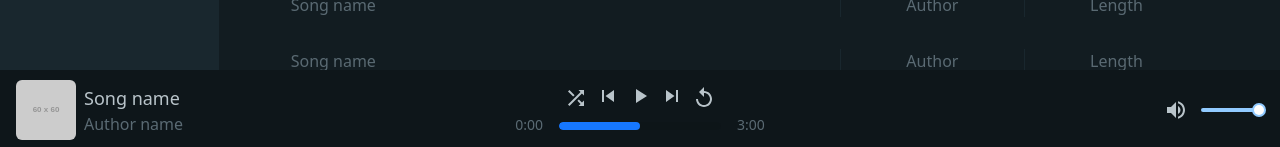
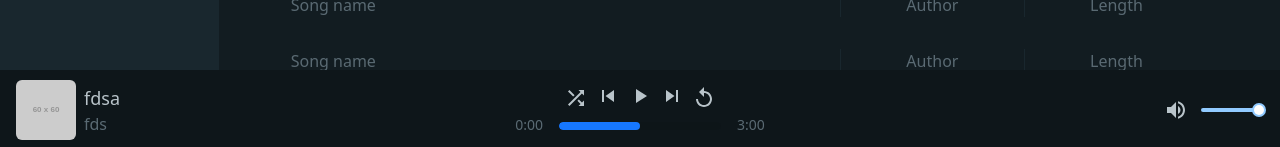
Before and after one commit to trgcghai/My-music, a Next.js app: page / in a window 1280 px wide. Shown: the part 650-797 px from the top of the page. Built offline with nearby package versions, Linux system fonts and the light colour scheme; what @ant-design/nextjs-registry would draw is missing.

Commit message:
refactor: refactor PlayingController

```diff
--- a/app/_components/PlayingController.tsx
+++ /dev/null
@@ -1,72 +0,0 @@
-"use client";
-import {
-  PlayArrow,
-  Replay,
-  Shuffle,
-  SkipNext,
-  SkipPrevious,
-  VolumeDown,
-  VolumeMute,
-  VolumeUp,
-} from "@mui/icons-material";
-import { Progress, Slider } from "antd";
-import Image from "next/image";
-import { ToggleIcon } from "./ToggleIcon";
-import { useState } from "react";
-
-const PlayingController = () => {
-  const [value, setValue] = useState(100);
-
-  return (
-    <div className="flex h-20 items-center justify-between bg-bgDarkColor px-4 text-textColor">
-      <div className="flex w-1/5 items-center gap-2">
-        <Image
-          src="https://placehold.co/60x60"
-          width={60}
-          height={60}
-          className="rounded-md"
-          alt=""
-        />
-        <div>
-          <p className="text-lg">Song name</p>
-          <p className="text-md text-textDark">Author name</p>
-        </div>
-      </div>
-
-      <div className="w-1/5">
-        <div className="mb-1 flex justify-center gap-2">
-          <div className="flex gap-2">
-            <ToggleIcon icon={<Shuffle fontSize="medium" />} />
-            <SkipPrevious fontSize="medium" />
-            <PlayArrow fontSize="medium" />
-            <SkipNext fontSize="medium" />
-            <ToggleIcon icon={<Replay fontSize="medium" />} />
-          </div>
-        </div>
-
-        <div className="flex items-center gap-4">
-          <span className="text-sm text-textDark">0:00</span>
-          <Progress percent={50} showInfo={false} />
-          <span className="text-sm text-textDark">3:00</span>
-        </div>
-      </div>
-
-      <div className="flex w-1/5 items-center justify-end">
-        <div className="flex w-2/5 items-center gap-2">
-          {value == 0 ? (
-            <VolumeMute />
-          ) : value < 50 ? (
-            <VolumeDown />
-          ) : (
-            <VolumeUp />
-          )}
-
-          <div className="w-full">
-            <Slider defaultValue={value} onChange={(e) => setValue(e)} />
-          </div>
-        </div>
-      </div>
-    </div>
-  );
-};
-export default PlayingController;
--- /dev/null
+++ b/app/_components/PlayingController/PlayingController.tsx
@@ -0,0 +1,32 @@
+"use client";
+import {
+  PlayArrow,
+  Replay,
+  Shuffle,
+  SkipNext,
+  SkipPrevious,
+} from "@mui/icons-material";
+import { Progress } from "antd";
+import { ToggleIcon } from "../ToggleIcon";
+import VolumeSlider from "../VolumeSlider";
+import SongInfoCard from "./SongInfoCard";
+import Toolbar from "./Toolbar";
+
+const PlayingController = () => {
+  return (
+    <div className="flex h-20 items-center justify-between bg-bgDarkColor px-4 text-textColor">
+      <div className="flex w-1/5 items-center gap-2">
+        <SongInfoCard name="fdsa" author="fds" />
+      </div>
+
+      <div className="w-1/5">
+        <Toolbar />
+      </div>
+
+      <div className="flex w-1/5 items-center justify-end">
+        <VolumeSlider />
+      </div>
+    </div>
+  );
+};
+export default PlayingController;
--- /dev/null
+++ b/app/_components/PlayingController/SongInfoCard.tsx
@@ -0,0 +1,26 @@
+import Image from "next/image";
+
+const SongInfoCard = ({
+  name = "",
+  author = "",
+}: {
+  name: string;
+  author: string;
+}) => {
+  return (
+    <>
+      <Image
+        src="https://placehold.co/60x60"
+        width={60}
+        height={60}
+        className="rounded-md"
+        alt=""
+      />
+      <div>
+        <p className="text-lg">{name}</p>
+        <p className="text-md text-textDark">{author}</p>
+      </div>
+    </>
+  );
+};
+export default SongInfoCard;
--- /dev/null
+++ b/app/_components/PlayingController/Toolbar.tsx
@@ -0,0 +1,32 @@
+import {
+  PlayArrow,
+  Replay,
+  Shuffle,
+  SkipNext,
+  SkipPrevious,
+} from "@mui/icons-material";
+import { ToggleIcon } from "../ToggleIcon";
+import { Progress } from "antd";
+
+const Toolbar = () => {
+  return (
+    <>
+      <div className="mb-1 flex justify-center gap-2">
+        <div className="flex gap-2">
+          <ToggleIcon icon={<Shuffle fontSize="medium" />} />
+          <SkipPrevious fontSize="medium" />
+          <PlayArrow fontSize="medium" />
+          <SkipNext fontSize="medium" />
+          <ToggleIcon icon={<Replay fontSize="medium" />} />
+        </div>
+      </div>
+
+      <div className="flex items-center gap-4">
+        <span className="text-sm text-textDark">0:00</span>
+        <Progress percent={50} showInfo={false} />
+        <span className="text-sm text-textDark">3:00</span>
+      </div>
+    </>
+  );
+};
+export default Toolbar;
--- /dev/null
+++ b/app/_components/VolumeSlider.tsx
@@ -0,0 +1,18 @@
+"use client";
+import { VolumeDown, VolumeMute, VolumeUp } from "@mui/icons-material";
+import { Slider } from "antd";
+import { useState } from "react";
+
+const VolumeSlider = () => {
+  const [value, setValue] = useState(100);
+  return (
+    <div className="flex w-2/5 items-center gap-2">
+      {value == 0 ? <VolumeMute /> : value < 50 ? <VolumeDown /> : <VolumeUp />}
+
+      <div className="w-full">
+        <Slider defaultValue={value} onChange={(e) => setValue(e)} />
+      </div>
+    </div>
+  );
+};
+export default VolumeSlider;
--- a/app/layout.tsx
+++ b/app/layout.tsx
@@ -3,7 +3,7 @@ import { Geist, Geist_Mono } from "next/font/google";
 import "./globals.css";
 import Navbar from "./_components/Navbar";
 import { AntdRegistry } from "@ant-design/nextjs-registry";
-import PlayingController from "./_components/PlayingController";
+import PlayingController from "./_components/PlayingController/PlayingController";
 
 const geistSans = Geist({
   variable: "--font-geist-sans",
```
